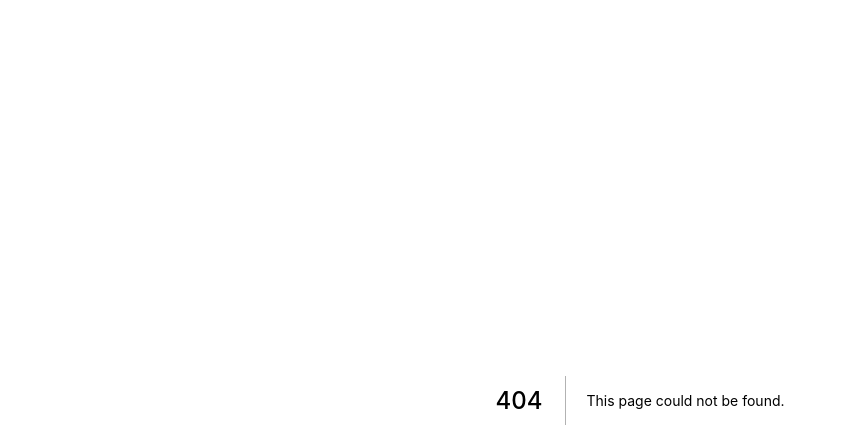
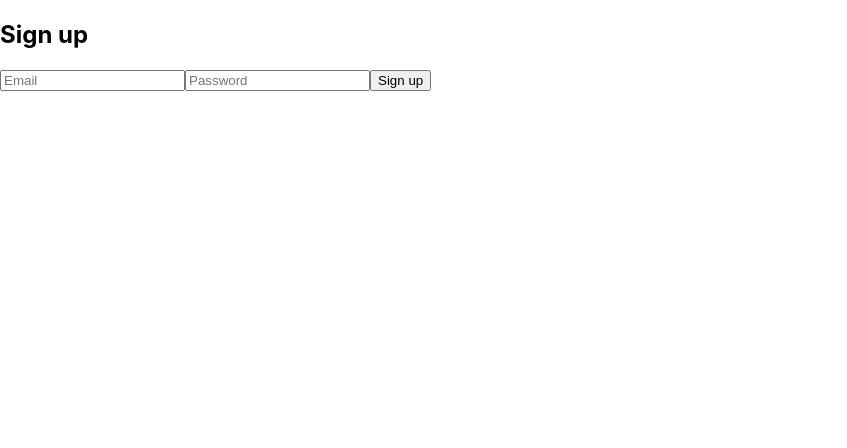
Before and after one commit to eugeneborodko/blog, a Next.js app in the folder client/: page /registration in a window 1280 px wide. Before the commit this address had no page. Shown: the top 448 px of the page, without its empty margins (0-847 px from the left). Built offline with nearby package versions, Linux system fonts and the light colour scheme; no server answers.

Commit message:
feat: add registration and logout functionality

```diff
--- /dev/null
+++ b/client/pages/registration.tsx
@@ -0,0 +1,60 @@
+import type { NextPage } from 'next'
+import { useRouter } from 'next/router'
+import { ChangeEvent, useContext, useState } from 'react'
+import { Modal, Input } from '../components/UI'
+import AuthService from '../services/AuthService'
+import { AppContext, ContextProps } from '../context'
+
+const Login: NextPage = () => {
+  const { setIsAuth, setUser } = useContext(AppContext) as ContextProps
+
+  const [email, setEmail] = useState<string>('')
+  const [password, setPassword] = useState<string>('')
+  const [error, setError] = useState<string>('')
+
+  const router = useRouter()
+
+  const onEmailChange = (event: ChangeEvent<HTMLInputElement>) => {
+    setEmail(event.target.value)
+  }
+
+  const onPasswordChange = (event: ChangeEvent<HTMLInputElement>) => {
+    setPassword(event.target.value)
+  }
+
+  const registration = async () => {
+    try {
+      const response = await AuthService.registration(email, password)
+      localStorage.setItem('token', response.data.accessToken)
+      setIsAuth(true)
+      setUser(response.data.user)
+      router.push('/')
+    } catch (err) {
+      if (err instanceof Error) {
+        setError(err.response?.data.message)
+      }
+    }
+  }
+
+  return (
+    <Modal title="Sign up" buttonContent="Sign up" onSubmit={registration}>
+      {error && <h1>{error}</h1>}
+      <Input
+        type="email"
+        placeholder="Email"
+        required
+        value={email}
+        onChange={onEmailChange}
+      />
+      <Input
+        type="password"
+        placeholder="Password"
+        required
+        value={password}
+        onChange={onPasswordChange}
+      />
+    </Modal>
+  )
+}
+
+export default Login
--- a/client/services/AuthService.ts
+++ b/client/services/AuthService.ts
@@ -3,8 +3,16 @@ import { AuthResponse } from '../models/response/AuthResponse'
 import { host } from '../http/index'
 
 class AuthService {
+  static async registration(email: string, password: string): Promise<AxiosResponse<AuthResponse>> {
+    return host.post('/registration', {email, password})
+  }
+
   static async login(email: string, password: string): Promise<AxiosResponse<AuthResponse>> {
     return host.post('/login', {email, password})
+  }
+
+  static async logout(): Promise<void> {
+    return host.post('/logout')
   }
 }
 
```
Also changed, not shown: client/components/Home/Home.tsx (+25 -6 lines).
